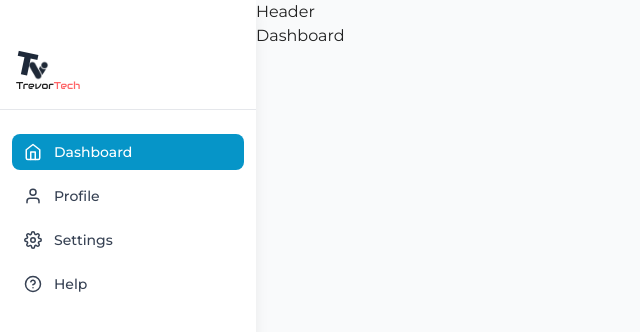
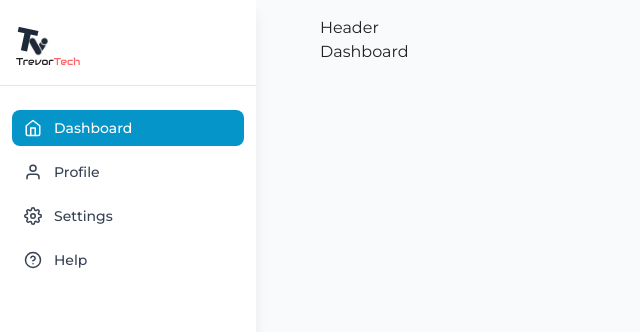
Before and after one commit to LifeofPaks/trevor-tech, a React (Vite) app: page /demo/dashboard in a window 1280 px wide. Shown: the top 332 px of the page, without its empty margins (0-640 px from the left). Built offline with nearby package versions, Linux system fonts and the light colour scheme; a web font is replaced by a local one.

Commit message:
updated ui

```diff
--- a/src/components/demo/Demo.jsx
+++ b/src/components/demo/Demo.jsx
@@ -10,7 +10,7 @@ const DemoPage = () => {
       <DemoNavbar />
 
       {/* Main content */}
-      <main className="flex-1 !ml-0 md:ml-64 pt-4 px-4 md:px-8 lg:px-16">
+      <main className="flex-1 !ml-0 md:ml-64 !pt-4 !px-4 md:!px-8 lg:!px-16">
         <Header/>
         <Outlet />
       </main>
--- a/src/components/navbar/DemoNavbar.jsx
+++ b/src/components/navbar/DemoNavbar.jsx
@@ -52,7 +52,7 @@ const DemoSidebar = () => {
       <aside
         className={`fixed top-0 left-0 h-full bg-white shadow-lg z-50 !transition-transform !duration-300
         ${isMobile ? (isOpen ? "!translate-x-0" : "!-translate-x-full") : ""}
-        !w-64 !pt-6`}
+        !w-64 `}
       >
         {/* Header inside sidebar */}
         <div className="flex items-center justify-between !px-4 !py-4 border-b border-gray-200">
```
